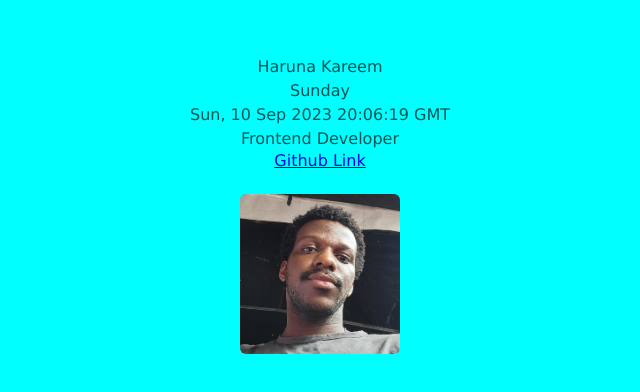
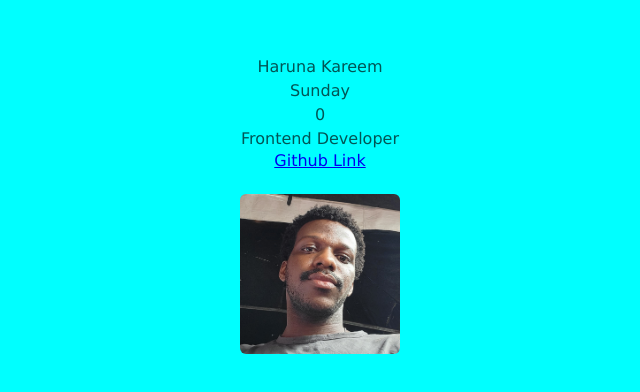
Before and after one commit to kokoblack/HNGx-frontend-stage1, a plain HTML site: page index.html in a window 1280 px wide. Shown: the part 194-586 px from the top of the page, without its empty margins (320-960 px from the left). Drawn offline with Linux system fonts and the light colour scheme.

Commit message:
update utc code

```diff
--- a/index.html
+++ b/index.html
@@ -27,6 +27,6 @@
     const weekday = ["Sunday","Monday","Tuesday","Wednesday","Thursday","Friday","Saturday"];
 
     day.innerHTML = weekday[new Date().getDay()]
-    utc.innerHTML = new Date().toUTCString()
+    utc.innerHTML = new Date().getUTCMilliseconds()
 </script>
 </html>
```
